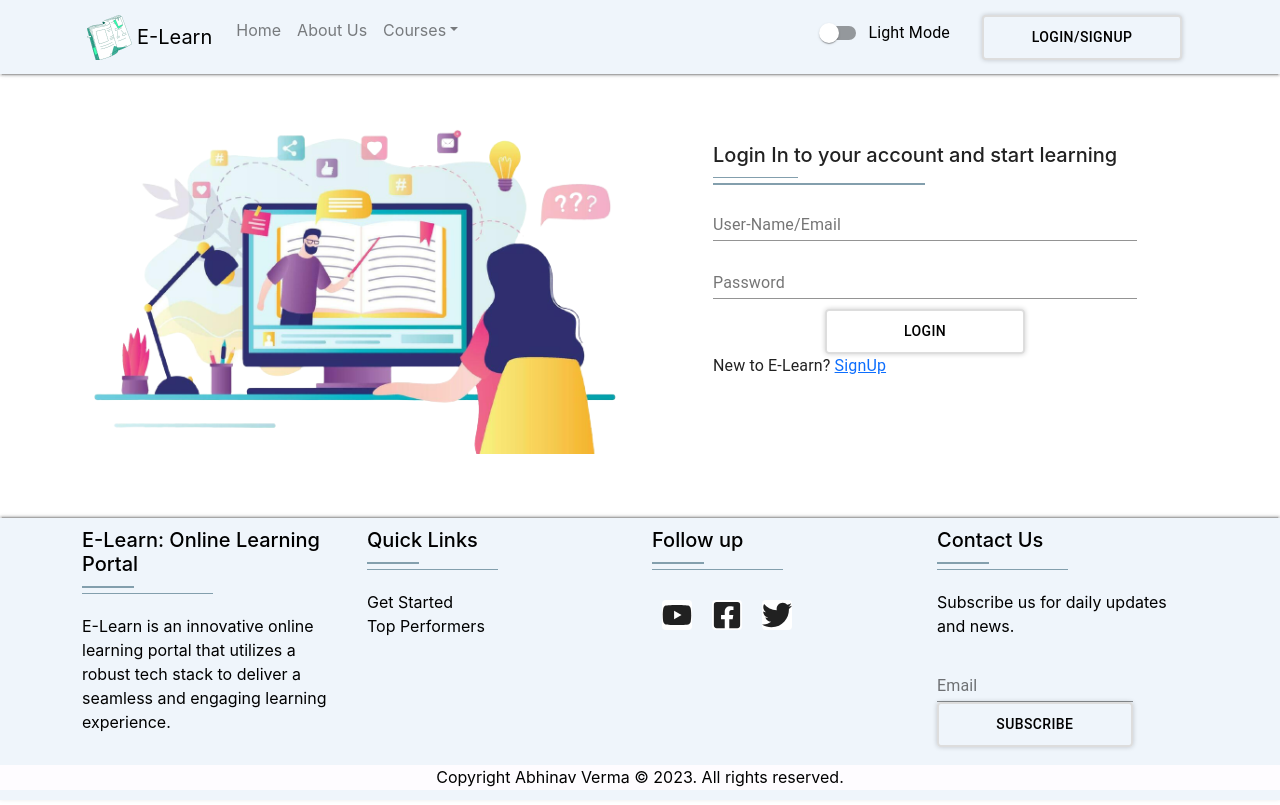
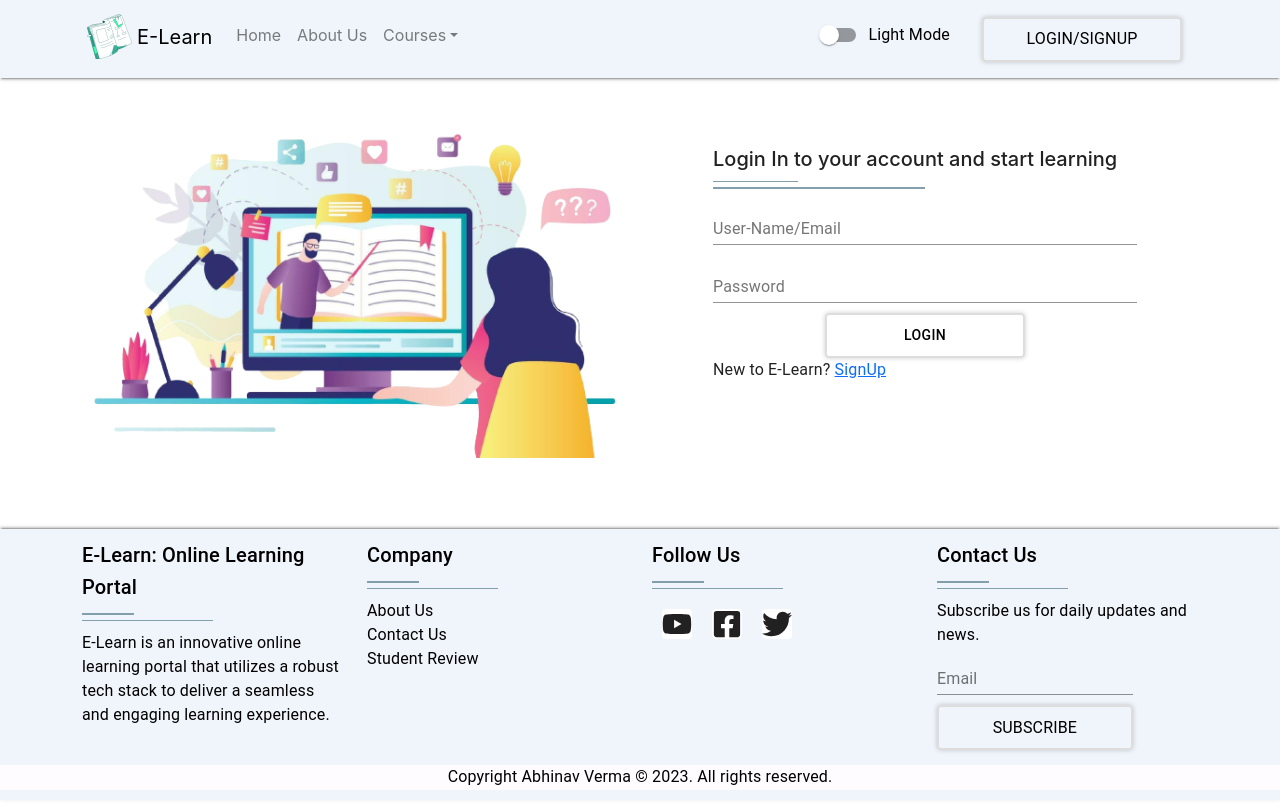
Before and after one commit to Abhinavv9258/e-learning, a React (Create React App) app: page /login in a window 1280 px wide. Built offline with nearby package versions, Linux system fonts and the light colour scheme; no server answers.

Commit message:
Updated theme

```diff
--- a/src/App.css
+++ b/src/App.css
@@ -14,7 +14,29 @@
 }
 
 /* background toggle */
+.dark {
+    color: #D9E4EC !important;
+}
+
+.dark:hover {
+    transition: all ease 0.3s;
+    color: #f76363 !important;
+}
+
+.dark:active {
+    color: #f76363 !important;
+    transition: background-color 250ms cubic-bezier(0.4, 0, 0.2, 1) 0ms,
+        box-shadow 250ms cubic-bezier(0.4, 0, 0.2, 1) 0ms,
+        border-color 250ms cubic-bezier(0.4, 0, 0.2, 1) 0ms,
+        color 250ms cubic-bezier(0.4, 0, 0.2, 1) 0ms !important;
+}
+
 .dark-mode {
+    background-color: #102842 !important;
+    color: white !important;
+}
+
+.dark-mode-card{
     background-color: #102842 !important;
     color: white !important;
 }
@@ -37,3 +59,7 @@
     background-color: #EFF5FB !important;
     color: black !important;
 }
+
+.light-mode-card {
+    color: black !important;
+}
--- a/src/assets/css/Footer.css
+++ b/src/assets/css/Footer.css
@@ -10,22 +10,14 @@
     margin-bottom: 20px;
 }
 
-.footer-input-label{
-    width: 75%;
-    padding-bottom: 10px;
-    display: flex;
-    justify-content: center;
-    align-items: center;
-}
-
 .thumb-content {
-    color:black;
+    color:inherit;
     text-decoration: none;
 }
 
 .thumb-content:hover{
     color:#f76363;
-    text-decoration:underline;
+    text-decoration:none;
 }
 
 .social-section{
@@ -57,6 +49,39 @@
     list-style: none;
 }
 
+.footer-input-label {
+    width: 75%;
+    padding-bottom: 10px;
+    display: flex;
+    justify-content: center;
+    align-items: center;
+}
+
+.footer-btn {
+    width: 200px;
+    height: 45px;
+    color: black !important;
+    border-radius: 20px;
+    display: flex;
+    justify-content: center;
+    align-items: center;
+    border: 2px solid #dddddd !important;
+    box-shadow: 0px 0px 5px rgba(0, 0, 0, 0.2);
+}
+
+.footer-btn:hover {
+    transition: all ease 0.3s;
+    color: #f76363 !important;
+}
+
+.footer-btn:active {
+    color: #f76363 !important;
+    transition: background-color 250ms cubic-bezier(0.4, 0, 0.2, 1) 0ms,
+        box-shadow 250ms cubic-bezier(0.4, 0, 0.2, 1) 0ms,
+        border-color 250ms cubic-bezier(0.4, 0, 0.2, 1) 0ms,
+        color 250ms cubic-bezier(0.4, 0, 0.2, 1) 0ms !important;
+}
+
 .footer-copyright {
     background-color: #FEFCFF;
         margin-top: 15px;
--- a/src/assets/css/Navbar.css
+++ b/src/assets/css/Navbar.css
@@ -35,10 +35,14 @@
 .nav-link {
     color: rgba(0, 0, 0, .5);
     text-decoration: none;
-    display: flex;
+    display: flex !important;
     justify-content: center;
     align-items: center;
     background-color: transparent;
+}
+
+.navbar-link{
+    margin-bottom: 8px;
 }
 
 .nav-link:hover {
@@ -84,8 +88,14 @@
     color: white;
 }
 
+.navbar-link-dropdown {
+    display: flex;
+    align-items: center;
+    margin-bottom: 8px;
+}
+
 .dropdown-menu {
-    margin-top: 24px !important;
+    margin-top: 18px !important;
 }
 
 #basic-nav-dropdown:hover {
@@ -127,14 +137,17 @@
     text-transform: none;
 }
 
+#user-dropdown{
+    width: 100%;
+    height: 100%;
+}
+
 .navbar-user-dropdown-items {
     width: 200px;
     height: 45px;
-    padding: 5px !important;
-}
-
-.dropdown-menu {
-    margin-top: 10px !important;
+    display: flex;
+    align-items: center;
+    justify-content: center;
 }
 
 .button-box {
@@ -199,6 +212,9 @@
         align-items: center;
         background-color: transparent;
     }
+    .dropdown-menu{
+        width: 100%;
+    }
 }
 
 @media(max-width:576px) {
--- a/src/components/Footer.js
+++ b/src/components/Footer.js
@@ -1,11 +1,12 @@
 import React, { useState } from 'react';
-import { useNavigate } from 'react-router-dom';
+import { Link } from 'react-router-dom';
 
 import {
     FormControl,
     InputLabel,
     Input,
     Button,
+    Typography
 } from '@material-ui/core';
 
 // importing icons
@@ -29,7 +30,6 @@ import { URL } from '../App';
 
 
 const Footer = () => {
-    const navigate = useNavigate();
     const [email, setEmail] = useState('');
 
     const [isDarkBackground] = React.useState(
@@ -82,32 +82,46 @@ const Footer = () => {
                         <div className='row'>
                             <div className='col-xs-12 col-sm-6 col-md-3'>
                                 <div className='widget subscribe no-box'>
-                                    <h5 className='widget-title'>E-Learn: Online Learning Portal
+                                    <Typography style={{ marginBottom: 10 }} variant='h6' gutterBottom>
+                                        E-Learn: Online Learning Portal
                                         <span className='upper-line'></span>
                                         <span className='lower-line'></span>
-                                    </h5>
-                                    <p>E-Learn is an innovative online learning portal that utilizes a robust tech stack to deliver a seamless and engaging learning experience.  </p>
+                                    </Typography>
+                                    <Typography paragraph>
+                                        E-Learn is an innovative online learning portal that utilizes a robust tech stack to deliver a seamless and engaging learning experience.
+                                    </Typography>
+
                                 </div>
                             </div>
 
                             <div className='col-xs-12 col-sm-6 col-md-3'>
                                 <div className='widget no-box'>
-                                    <h5 className='widget-title'>Quick Links
+                                    <Typography style={{ marginBottom: 10 }} variant='h6' gutterBottom>
+                                        Company
                                         <span className='upper-line'></span>
                                         <span className='lower-line'></span>
-                                    </h5>
+                                    </Typography>
                                     <ul className='thumbnail-widget'>
                                         <li>
-                                            <div className='thumb-content' onClick={() => navigate('/')}>
-                                                {/* &nbsp; */}
-                                                Get Started
-                                            </div>
+                                            <Typography>
+                                                <Link className='thumb-content' to='/'>
+                                                    About Us
+                                                </Link>
+                                            </Typography>
                                         </li>
                                         <li>
-                                            <div className='thumb-content' onClick={() => navigate('/')}>
-                                                {/* &nbsp; */}
-                                                Top Performers
-                                            </div>
+                                            <Typography>
+                                                <Link className='thumb-content' to='/'>
+                                                    Contact Us
+                                                </Link>
+                                            </Typography>
+                                        </li>
+                                        <li>
+                                            <Typography>
+                                                <Link className='thumb-content' to='/'>
+                                                    Student Review
+                                                </Link>
+                                            </Typography>
                                         </li>
                                     </ul>
                                 </div>
@@ -115,10 +129,11 @@ const Footer = () => {
 
                             <div className='col-xs-12 col-sm-6 col-md-3'>
                                 <div className='widget no-box'>
-                                    <h5 className='widget-title'>Follow up
+                                    <Typography style={{ marginBottom: 10 }} variant='h6' gutterBottom>
+                                        Follow Us
                                         <span className='upper-line'></span>
                                         <span className='lower-line'></span>
-                                    </h5>
+                                    </Typography>
                                     <section className='social-section'>
                                         <Button className='social-btn btn-outline-dark btn-floating m-1' href='#!'><FaYoutube className='social-icon' /></Button>
                                         <Button className='social-btn btn-outline-dark btn-floating m-1' href='#!'><FaFacebookSquare className='social-icon' /></Button>
@@ -131,24 +146,37 @@ const Footer = () => {
 
                             <div className='col-xs-12 col-sm-6 col-md-3'>
                                 <div className='widget no-box'>
-                                    <h5 className='widget-title'>Contact Us
+                                    <Typography style={{ marginBottom: 10 }} variant='h6' gutterBottom>
+                                        Contact Us
                                         <span className='upper-line'></span>
                                         <span className='lower-line'></span>
-                                    </h5>
-                                    <p>Subscribe us for daily updates and news.</p>
+                                    </Typography>
+                                    <Typography paragraph style={{ margin: 0 }}>
+                                        Subscribe us for daily updates and news.
+                                    </Typography>
                                     <div className='emailField'>
                                         <FormControl className='footer-input-label'>
-                                            <InputLabel>Email</InputLabel>
+                                            <InputLabel className={`${isDarkBackground ? 'dark' : 'light'}`}>Email</InputLabel>
                                             <Input
                                                 type='email'
+                                                className={`${isDarkBackground ? 'dark' : 'light'}`}
                                                 name='email'
-                                                style={{ width: '100%' }}
+                                                style={{ width: '100%', marginBottom: 10 }}
                                                 value={email}
                                                 onChange={(e) => setEmail(e.target.value)}
                                             />
                                         </FormControl>
-                                        <Button className='navbar-btn' style={{ width: '75%' }} type='submit' value='submit' onClick={handleSubmit}>
-                                            Subscribe
+                                        <Button
+                                            className={`footer-btn ${isDarkBackground ? 'dark' : 'light'}`}
+                                            style={{ width: '75%' }}
+                                            type='submit'
+                                            value='submit'
+                                            onClick={handleSubmit}
+                                        >
+                                            <Typography className={`${isDarkBackground ? 'dark' : 'light'}`}>
+                                                Subscribe
+                                            </Typography>
+
                                         </Button>
                                     </div>
                                 </div>
@@ -160,7 +188,9 @@ const Footer = () => {
                         <div className='container' >
                             <div className='row'>
                                 <div className='col-md-12 text-center' >
-                                    <p>Copyright Abhinav Verma © 2023. All rights reserved.</p>
+                                    <Typography paragraph>
+                                        Copyright Abhinav Verma © 2023. All rights reserved.
+                                    </Typography>
                                 </div>
                             </div>
                         </div>
--- a/src/components/Navbar.js
+++ b/src/components/Navbar.js
@@ -9,7 +9,8 @@ import NavDropdown from 'react-bootstrap/NavDropdown';
 import {
     Button,
     Switch,
-    FormControlLabel
+    FormControlLabel,
+    Typography,
 } from '@mui/material'
 
 // importing icons
@@ -106,7 +107,7 @@ const NavbarComponent = ({ toggleBackground }) => {
 
                     <Navbar.Collapse id='responsive-navbar-nav'>
                         <Nav className='me-auto'>
-                            <Navbar.Brand>
+                            <Navbar.Brand style={{ marginBottom: "5px"}}>
                                 <Link className='navbar-brand-link' to='/'>
                                     <img src={logo} className='e-learn-logo' alt='logo' />
                                     E-Learn
@@ -114,8 +115,8 @@ const NavbarComponent = ({ toggleBackground }) => {
                             </Navbar.Brand>
                             <Nav.Link className='navbar-link' as={Link} to='/homepage'>Home</Nav.Link>
                             <Nav.Link className='navbar-link' as={Link} to='/'>About Us</Nav.Link>
-                            <NavDropdown className='navbar-link-dropdown' title='Courses' id='basic-nav-dropdown' >
-                                <div >
+                            <NavDropdown style={{ display: 'flex', flexDirection:'column',justifyContent:'center', alignItems:'flex-start' }} className='navbar-link-dropdown' title='Courses' id='basic-nav-dropdown' >
+                                    <div>
                                         <NavDropdown.Item href='#action/3.1' className='nav-dropdown-item'>
                                             <Link className='navbar-action-link' to='/'>All Courses</Link>
                                         </NavDropdown.Item>
@@ -150,9 +151,11 @@ const NavbarComponent = ({ toggleBackground }) => {
                                 <NavDropdown
                                     className={`navbar-user-dropdown-items `}
                                     title={<>
+                                        <Typography className={`${isDarkBackground ? 'dark' : 'light'}`}>
                                             {
                                                 user.username.charAt(0).toUpperCase() + user.username.slice(1)
                                             }
+                                        </Typography>
                                     </>
                                     }
                                     id='user-dropdown'
@@ -164,7 +167,11 @@ const NavbarComponent = ({ toggleBackground }) => {
                         </Button>
 
                     ) : (
-                        <Navbar.Brand><Link to='/Index'><Button className={`navbar-btn ${isDarkBackground ? ' dark-mode' : 'light-mode'}`}>LogIn/SignUp</Button></Link></Navbar.Brand>
+                        <Navbar.Brand><Link to='/Index'><Button className={`navbar-btn ${isDarkBackground ? ' dark-mode' : 'light-mode'}`}>
+                            <Typography className={`${isDarkBackground ? 'dark' : 'light'}`}>
+                                LogIn/SignUp
+                            </Typography>
+                        </Button></Link></Navbar.Brand>
                     )}
                 </Container>
             </Navbar>
```
Lines whose indentation alone changed are shown as unchanged.
